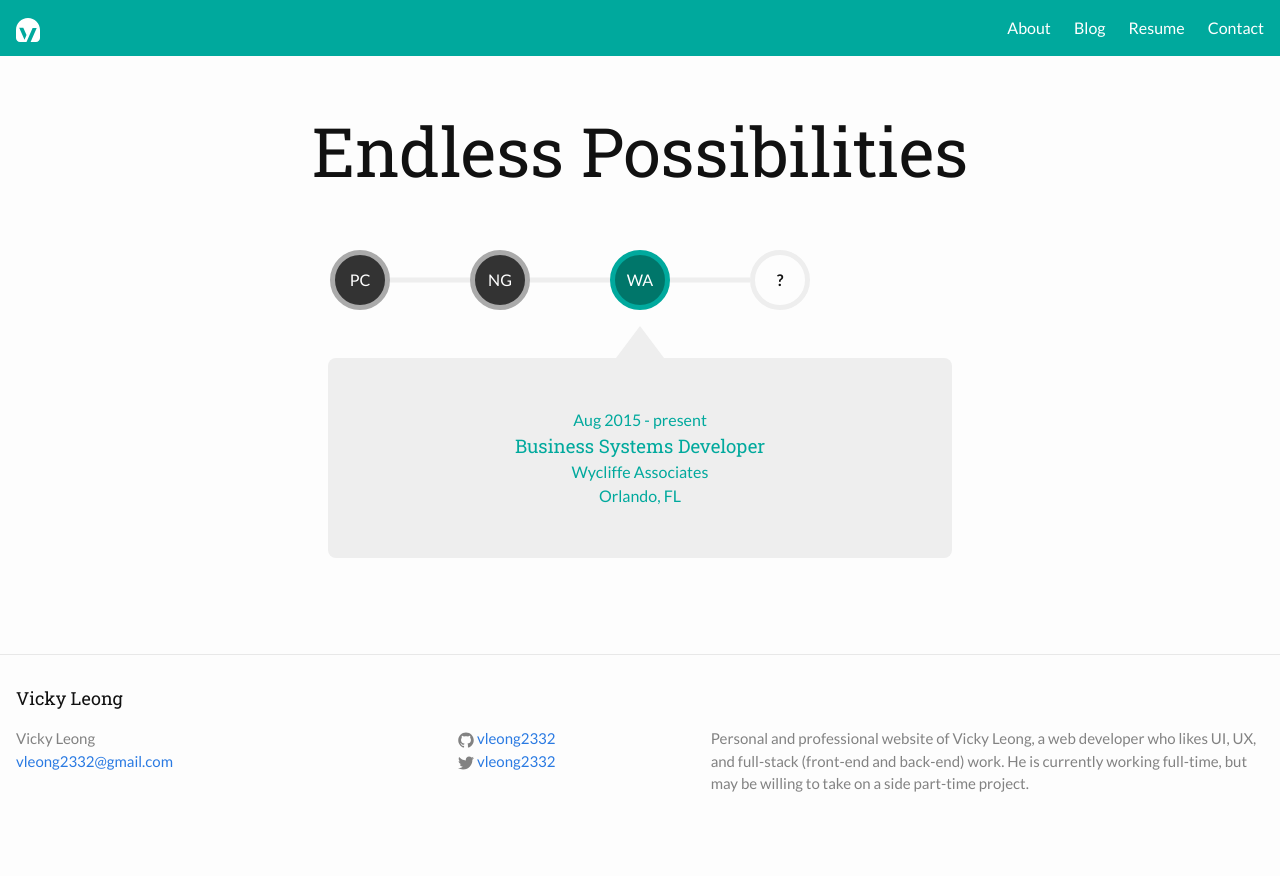
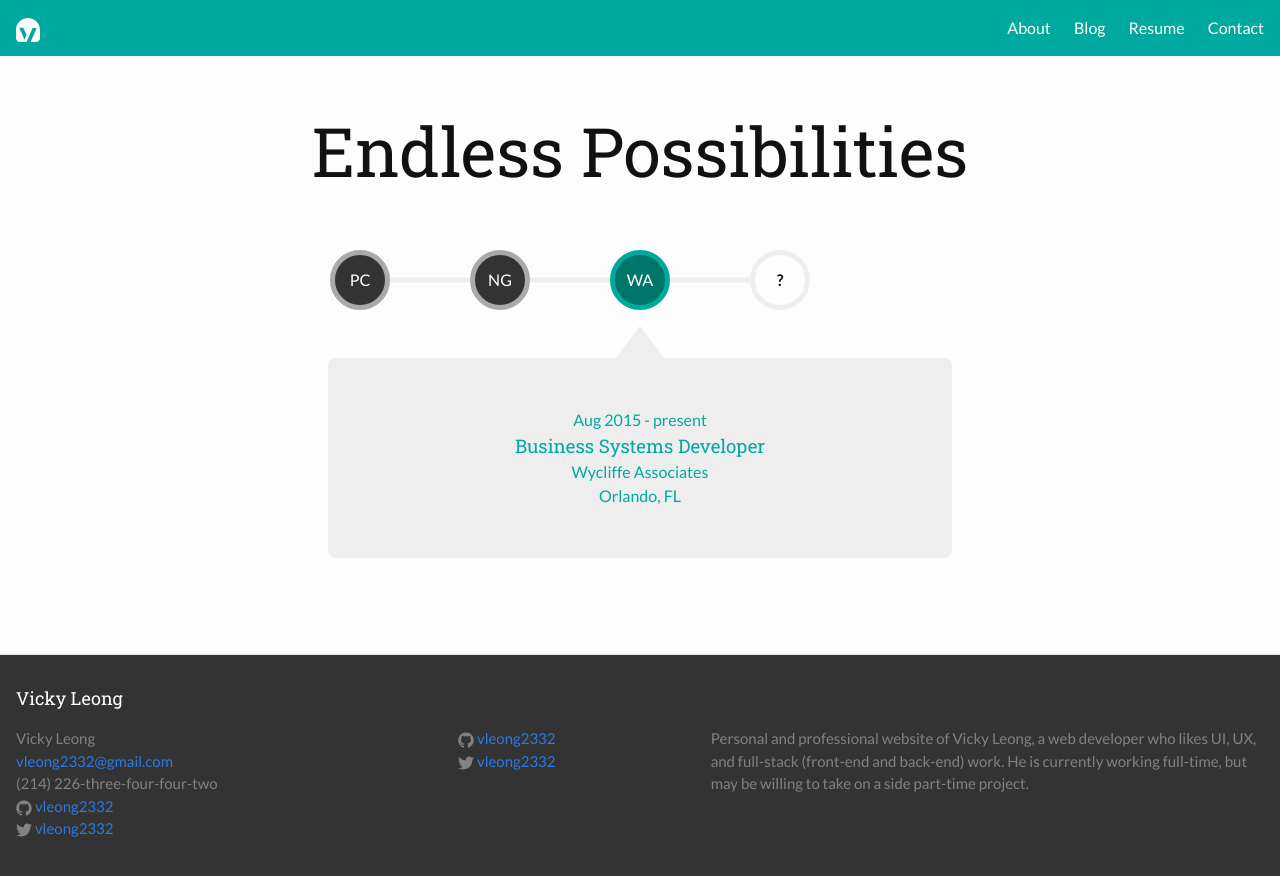
Before and after one commit to vleong2332/site2.0, a Jekyll site: the page built from index.md, in a window 1280 px wide and 900 px high, scrolled down 2391 px. Shown: the top 876 px of the window. Built offline with Jekyll 4.4.1, drawn with Linux system fonts in a browser that asks for light colours; before the commit the page ends 3246 px from its top, so only the background shows below that.

Commit message:
Modify footer's background

```diff
--- a/_config.yml
+++ b/_config.yml
@@ -15,6 +15,7 @@
 # in the templates via {{ site.myvariable }}.
 title: Vicky Leong
 email: vleong2332@gmail.com
+phone: (214) 226-three-four-four-two
 description: > # this means to ignore newlines until "baseurl:"
   Personal and professional website of Vicky Leong, a web developer who likes
   UI, UX, and full-stack (front-end and back-end) work. He is currently working
--- a/_includes/footer.html
+++ b/_includes/footer.html
@@ -16,6 +16,19 @@
             </li>
             {% if site.email %}
             <li><a href="mailto:{{ site.email }}">{{ site.email }}</a></li>
+            {% endif %}
+            {% if site.phone %}
+            <li>{{ site.phone | escape }}</li>
+            {% endif %}
+            {% if site.github_username %}
+            <li class="social-media">
+              {% include icon-github.html username=site.github_username %}
+            </li>
+            {% endif %}
+            {% if site.twitter_username %}
+            <li class="social-media">
+              {% include icon-twitter.html username=site.twitter_username %}
+            </li>
             {% endif %}
         </ul>
       </div>
--- a/_sass/site.scss
+++ b/_sass/site.scss
@@ -26,5 +26,11 @@ $max-z-index: 1000;
 // Import partials.
 @import
   "site/base",
-  "site/hero"
+  "site/alt_home",
+  "site/header",
+  "site/hero",
+  "site/profile",
+  "site/skills",
+  "site/experience",
+  "site/footer"
 ;
--- a/_sass/site/_base.scss
+++ b/_sass/site/_base.scss
@@ -96,6 +96,10 @@ a[role="button"]:visited {
   border-top-width: 0px;
   border-bottom-width: 0px;
 }
+.site-footer {
+  background-color: #333;
+  color: #FFF;
+}
 
 
 // Generic media queries
@@ -127,11 +131,11 @@ a[role="button"]:visited {
 }
 
 
-@import 'alt_home';
-@import 'hero';
-@import 'header';
-@import 'welcome';
-@import 'profile';
-@import 'skills';
-@import 'work';
-@import 'experience';
+// @import 'alt_home';
+// @import 'hero';
+// @import 'header';
+// @import 'welcome';
+// @import 'profile';
+// @import 'skills';
+// @import 'work';
+// @import 'experience';
--- a/_sass/site/_experience.scss
+++ b/_sass/site/_experience.scss
@@ -9,7 +9,6 @@
 
   .timeline {
     box-sizing: border-box;
-    // border: 1px solid red;
     height: 60px;
     display: flex;
     flex-direction: row-reverse;
--- /dev/null
+++ b/_sass/site/_footer.scss
@@ -0,0 +1,3 @@
+.site-footer {
+
+}
```
